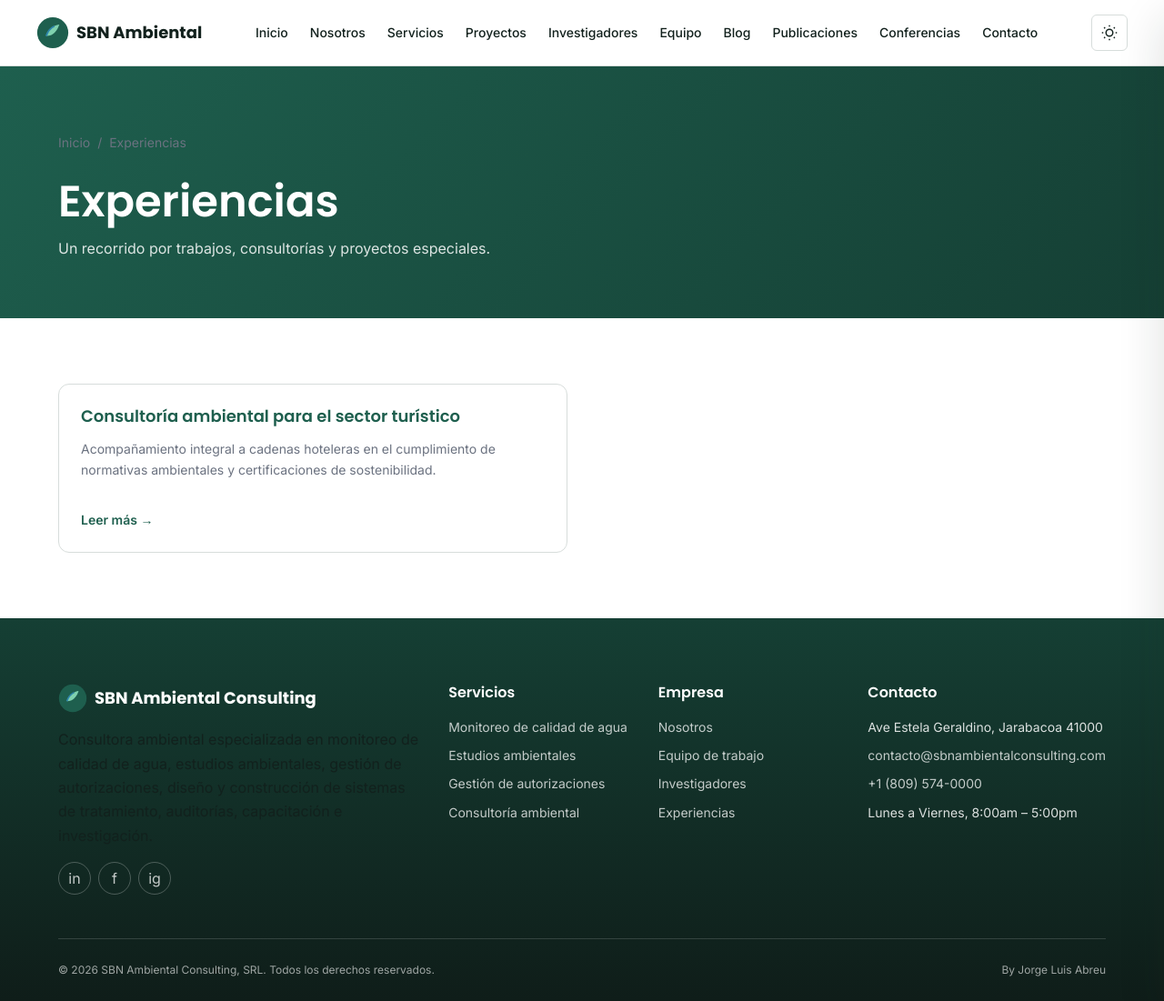
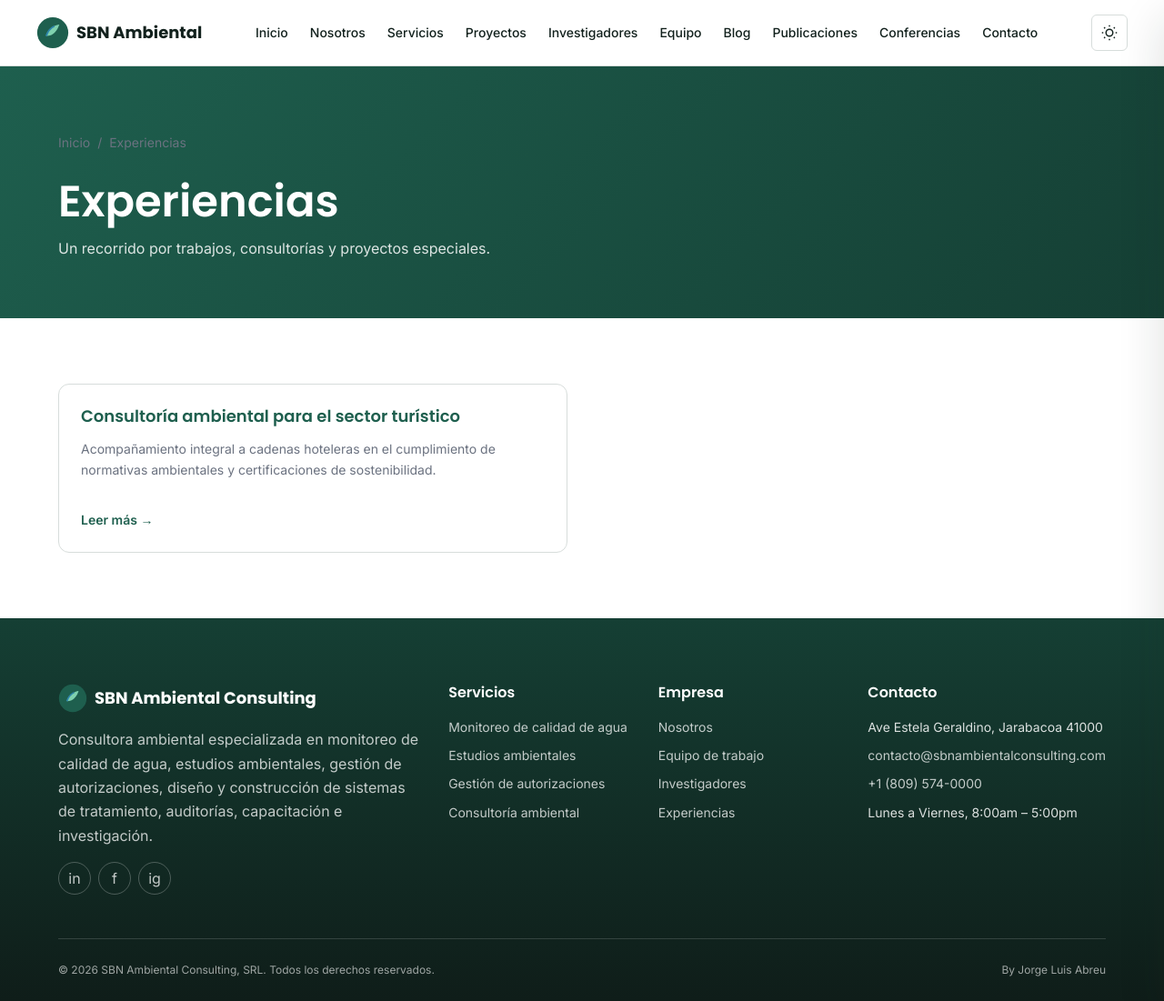
Before and after one commit to jorge21028/cbnambiental, a Jekyll site: the page built from pages/experiencias.html, in a window 1280 px wide and 1101 px high. Shown: the whole window at 91% size. Built offline with Jekyll 4.4.1, drawn with Linux system fonts in a browser that asks for light colours.

Commit message:
Update _footer.scss

```diff
--- a/_sass/_footer.scss
+++ b/_sass/_footer.scss
@@ -8,6 +8,7 @@
   a:hover { color: #fff; }
 
   h4 { color: #fff; font-size: $fs-base; margin-bottom: $space-3; }
+  p { color: rgba(255,255,255,0.75); }
 
   .footer-grid {
     display: grid;
```
